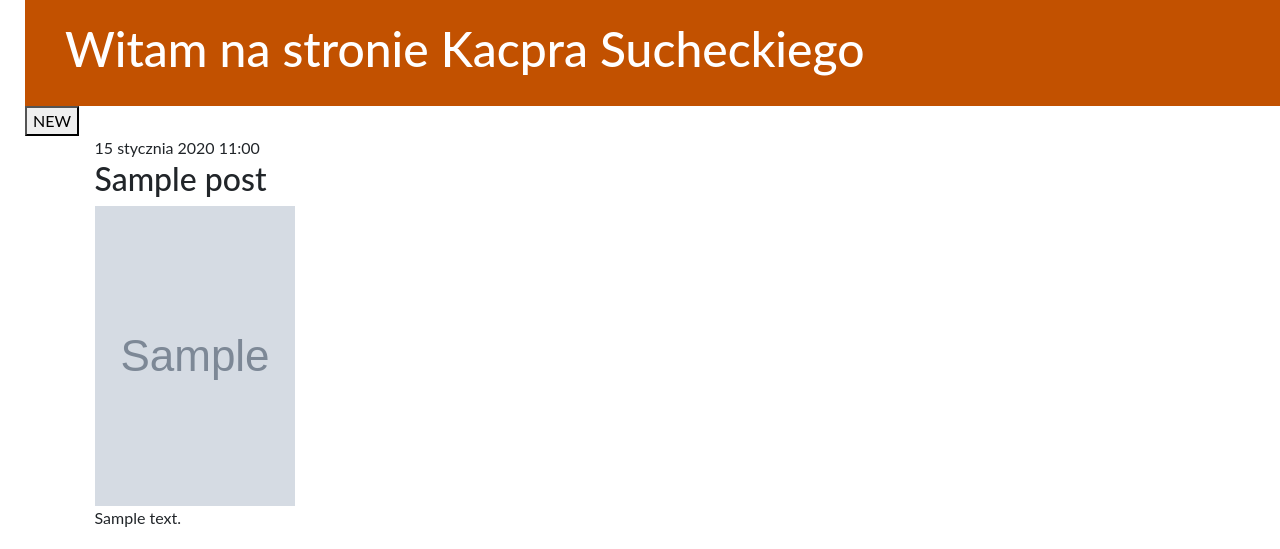
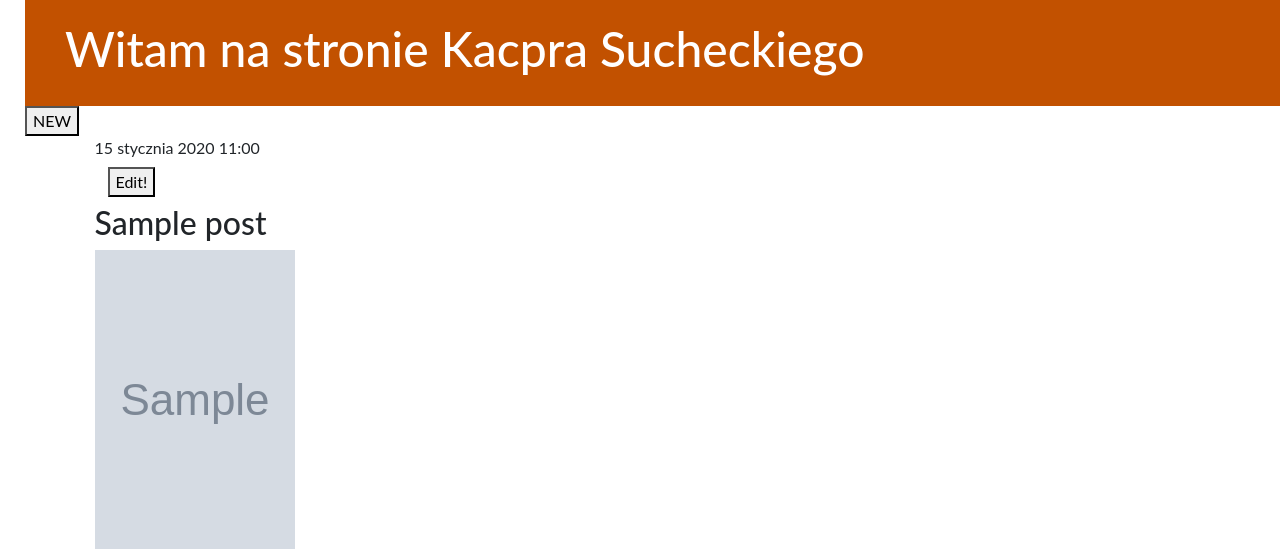
Before and after one commit to suchy19997/djangoblog, a Django app: page /post/1/ in a window 1280 px wide. Shown: the top 549 px of the page. Run offline with Django 4.2, Linux system fonts and the light colour scheme; tables that the repository leaves empty hold one stand-in row (values such as "Sample post"); grey boxes marked "Sample" are stand-in pictures.

Commit message:
dodanie nowych przyciskow

```diff
--- a/apka/templates/apka/post_detail.html
+++ b/apka/templates/apka/post_detail.html
@@ -7,8 +7,11 @@
         {{ post.publish_date }}
     </div>
     {% endif %}
+    <a class="btn btn-default" href="{% url 'post_edit' pk=post.pk %}"><button type="button">Edit!</button></a>
+
     <h2>{{ post.title }} </h2>
     <img src="{{post.image.url }}" alt="Obraz" width="200" height="300">
     <p> {{ post.text|linebreaksbr }}</p>
+
 </div>
 {% endblock %}
```
